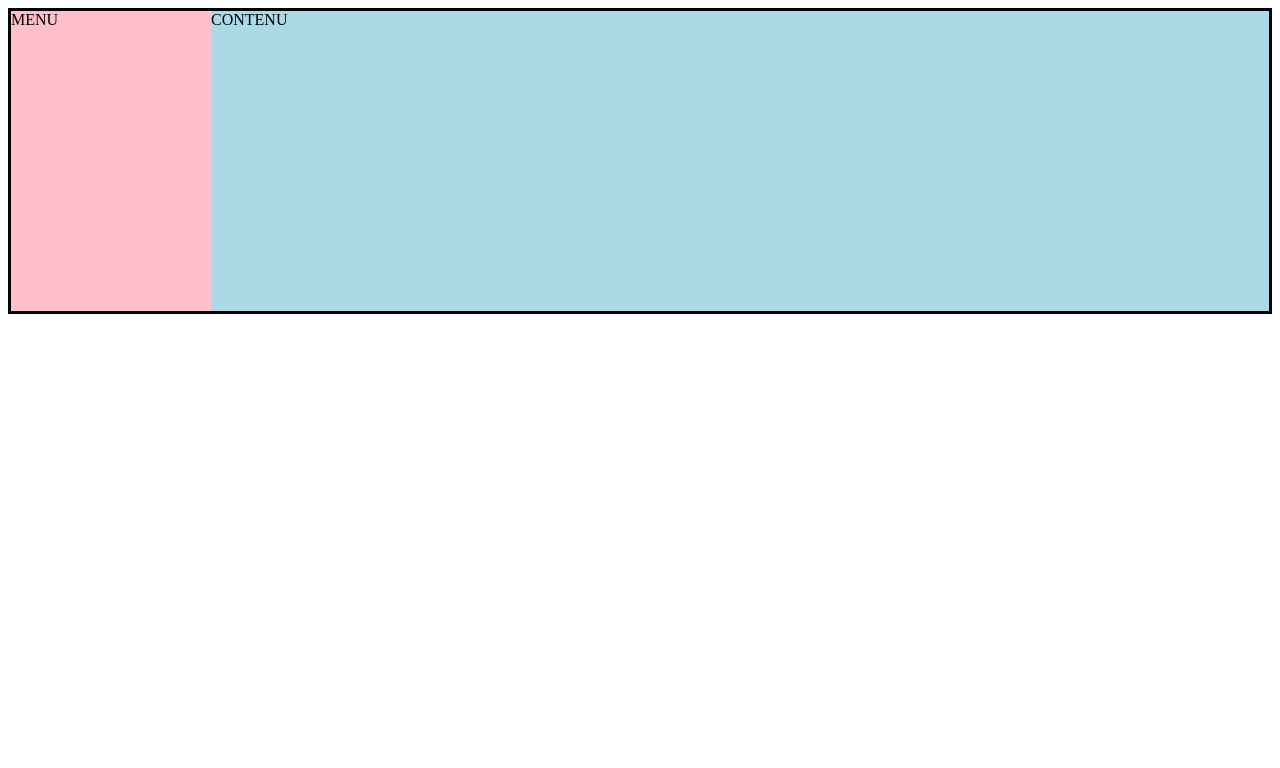
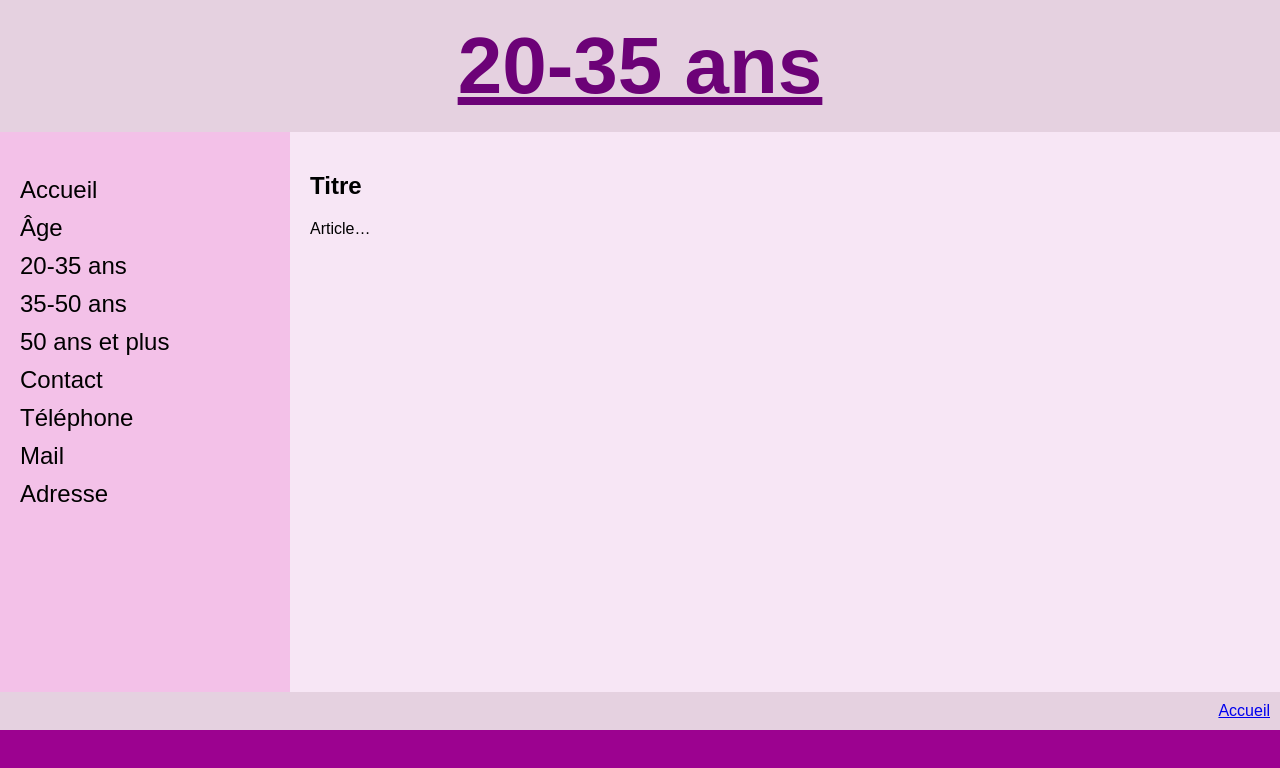
Before and after one commit to fycgp/r-f-rentiel, a plain HTML site: page index.html in a window 1280 px wide. Drawn offline with Linux system fonts and the light colour scheme.

Commit message:
Ajout du fichier index.html

```diff
--- a/index.html
+++ b/index.html
@@ -2,33 +2,103 @@
 <html>
 <head>
 <meta charset="UTF-8">
-<title>Flex Test</title>
+<title>20-35 ans</title>
 
 <style>
+body {
+    margin: 0;
+    background-color: #9C0290;
+    font-family: Arial, sans-serif;
+}
+
+/* TITRE */
+h1 {
+    text-align: center;
+    font-size: 80px;
+    color: #6C0277;
+    background-color: #E5D1E0;
+    margin: 0;
+    padding: 20px;
+}
+
+/* ----- LAYOUT ----- */
 .container {
     display: flex;
-    border: 3px solid black;
-    height: 300px;
+    min-height: 70vh;
 }
 
+/* MENU NAV */
 nav {
-    background: pink;
-    width: 200px;
+    width: 250px;
+    background-color: #F3C1E8;
+    padding: 20px;
+    font-size: 24px;
 }
 
+nav ul {
+    list-style: none;
+    padding: 0;
+}
+
+nav li {
+    margin: 10px 0;
+}
+
+/* SECTION CONTENU */
 section {
-    background: lightblue;
     flex: 1;
+    background: #F7E6F5;
+    padding: 20px;
+}
+
+/* FOOTER */
+footer {
+    text-align: right;
+    background: #E5D1E0;
+    padding: 10px;
 }
 </style>
 
 </head>
+
 <body>
 
+<header>
+    <h1><u>20-35 ans</u></h1>
+</header>
+
 <div class="container">
-    <nav>MENU</nav>
-    <section>CONTENU</section>
+    <nav>
+        <ul>
+            <li>Accueil</li>
+            <li>Âge
+                <ul>
+                    <li>20-35 ans</li>
+                    <li>35-50 ans</li>
+                    <li>50 ans et plus</li>
+                </ul>
+            </li>
+            <li>Contact
+                <ul>
+                    <li>Téléphone</li>
+                    <li>Mail</li>
+                    <li>Adresse</li>
+                </ul>
+            </li>
+        </ul>
+    </nav>
+
+    <section>
+        <article>
+            <h2>Titre</h2>
+            <p>Article…</p>
+        </article>
+    </section>
 </div>
 
+<footer>
+    <a href="index.html">Accueil</a>
+</footer>
+
 </body>
-</html>
+    </html>
```
